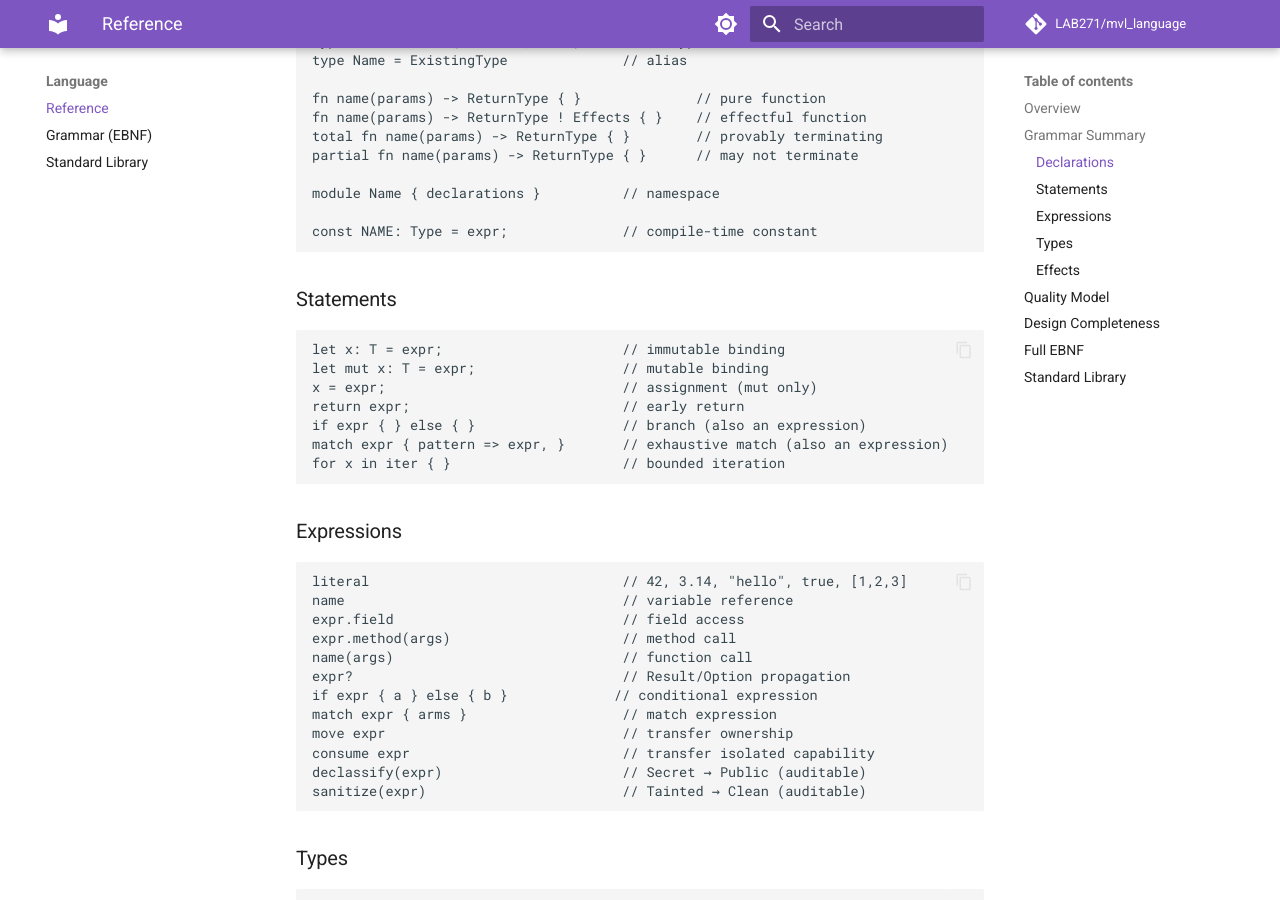
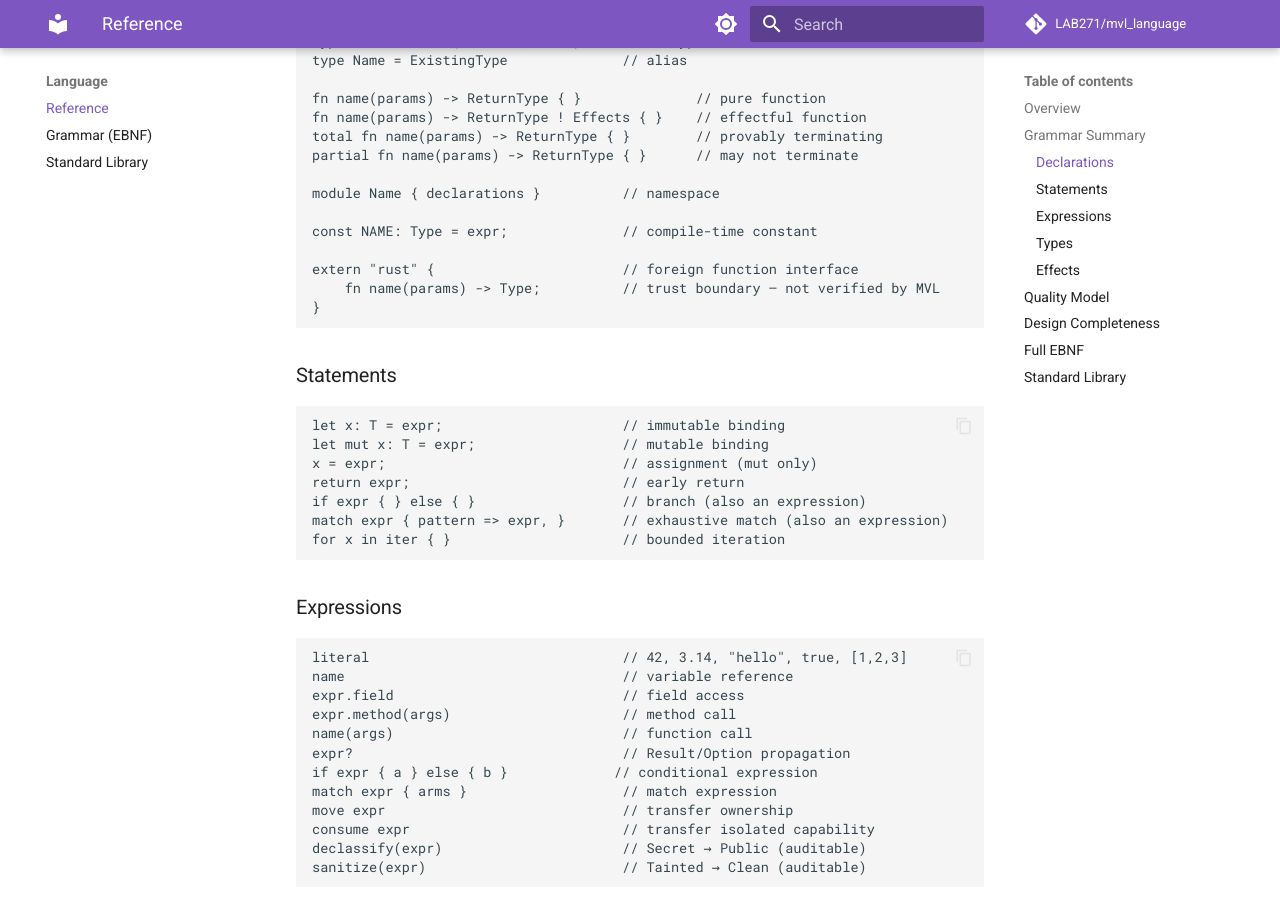
Before and after one commit to mvl-lang/mvl, an MkDocs documentation site: the page built from docs/language.md, in a window 1280 px wide and 900 px high, scrolled down 799 px. Built offline with MkDocs 1.6.1 and Material for MkDocs 9.7.7, drawn with Linux system fonts in a browser that asks for light colours; comment, search, counter and statistics services are not loaded; some of the changed text lies outside the part shown.

Commit message:
docs: extern blocks for Rust/C interop — trust boundary design (#52)

````diff
--- a/docs/language.md
+++ b/docs/language.md
@@ -36,6 +36,10 @@ partial fn name(params) -> ReturnType { }      // may not terminate
 module Name { declarations }          // namespace
 
 const NAME: Type = expr;              // compile-time constant
+
+extern "rust" {                       // foreign function interface
+    fn name(params) -> Type;          // trust boundary — not verified by MVL
+}
 ```
 
 ### Statements
@@ -134,6 +138,7 @@ Code that compiles is well-formed. Code that passes tests is validated. Both are
 | Module system | `module Name { }` in EBNF | Not specced | Imports, visibility, packages | #47 |
 | Generics | Type params `<T>` in EBNF | Not specced | Constraints, monomorphization | #48 |
 | Memory model | Ownership + borrow in spec 001 | Partially specced | Allocator, stack vs heap | — |
+| FFI / interop | `extern "rust"` blocks with trust boundaries | Not specced | Explicit, greppable, assurance-tracked | #52 |
 | Build system | `mvl build` = transpile + cargo | In ADR-0003 | Package manager not designed | — |
 
 ~85% designed, ~60% specced. The language shape is complete. Remaining gaps are module system and generics — implementation-critical but don't change the 11 requirements.
````
Also changed, not shown: .openspec/language.md (+5 -0 lines).
